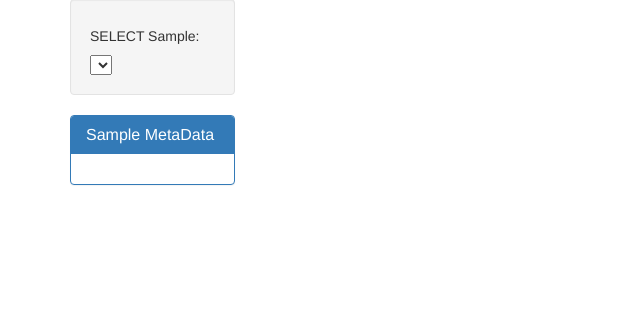
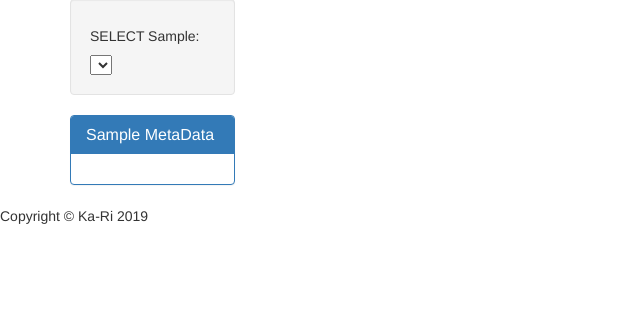
Before and after one commit to ButtonWalker/HomeWork15, a Flask app: page / in a window 1280 px wide. Shown: the part 271-581 px from the top of the page, without its empty margins (0-640 px from the left). Run offline with Flask 2, Linux system fonts and the light colour scheme; data that the repository does not hold is empty; some libraries are stand-ins or nearby versions.

Commit message:
making it better

```diff
--- a/Belly_Button_Biodiversity/app.py
+++ b/Belly_Button_Biodiversity/app.py
@@ -86,7 +86,7 @@ def sample_metadata(sample):
 def sample_wfreq(sample):
     """Return the Weekly Washing Frequency as a number."""
 
-    # `sample[3:]` strips the `BB_` prefix
+    # `sample[3:]`
     results = db.session.query(Samples_Metadata.WFREQ).\
         filter(Samples_Metadata.SAMPLEID == sample[3:]).all()
     wfreq = np.ravel(results)
--- a/Belly_Button_Biodiversity/templates/index.html
+++ b/Belly_Button_Biodiversity/templates/index.html
@@ -44,6 +44,12 @@
       <div id="bubble"></div>
     </div>
   </div>
+  <div>
+    <footer class="footer">
+      <span class="bottom">Copyright &copy; Ka-Ri 2019</span>
+    </footer>
+  </div>
+
 
   <!-- <script src="https://cdn.plot.ly/plotly-1.31.2.min.js"></script> -->
   <script src="https://cdnjs.cloudflare.com/ajax/libs/d3/5.5.0/d3.js"></script>
```
